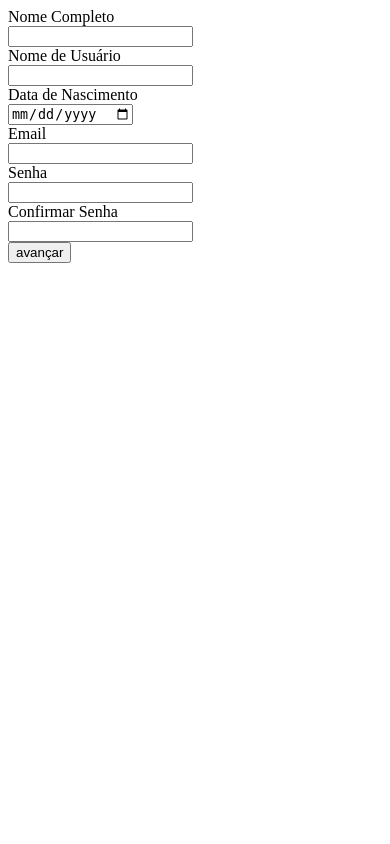
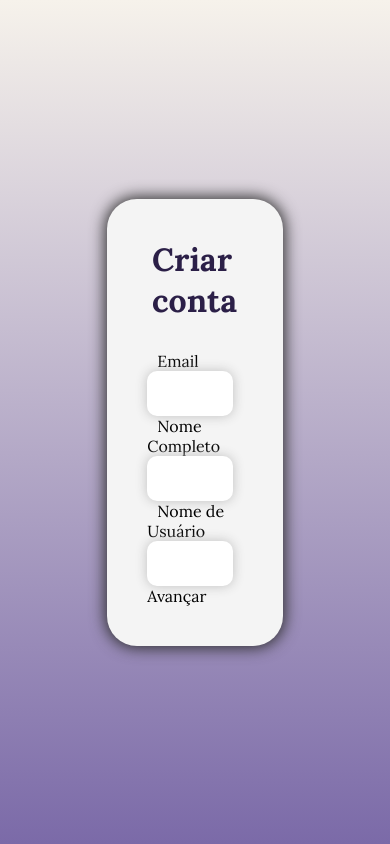
Before and after one commit to tccnook/TCC-Nook, a PHP site: page /tcc-development/paginas/cadastro.php in a window 390 px wide. Run offline with PHP 8.4, Linux system fonts and the light colour scheme.

Commit message:
conclusão css login

```diff
--- a/front-end/css/base/variables.css
+++ b/front-end/css/base/variables.css
@@ -2,15 +2,17 @@
     --bg-primary: #F5F3ED;
     --bg-cards: #2B1F47;
     --bg-cards-light: #3A2A5C;
-    --all-white: #FFF;
+    --all-white: #F4F4F4;
     --color-accent: #8B5CF6;
     --color-accent2: #A855F7;
-    --bg-gradient:linear-gradient(180deg,rgba(123, 106, 168, 1) 0%, rgba(246, 242, 235, 1) 100%);
+    --bg-gradient:linear-gradient(0deg,rgba(123, 106, 168, 1) 0%, rgba(246, 242, 235, 1) 100%);
 
     --text-primary: #000000;
     --text-secondary: #252525;
     --text-on-dark: #FFFFFF;
     --text-title:#2B1F47;
+
+    --width-login: 45vw;
 
 
     --warning: #F59E0B;
--- a/front-end/css/main.css
+++ b/front-end/css/main.css
@@ -1,22 +1,22 @@
 /*pasta base*/
-@import url('/nook/front-end/css/base/global.css');
-@import url('/nook/front-end/css/base/reset.css');
-@import url('/nook/front-end/css/base/variables.css');
+@import url('/TCC-Nook/front-end/css/base/global.css');
+@import url('/TCC-Nook/front-end/css/base/reset.css');
+@import url('/TCC-Nook/front-end/css/base/variables.css');
 
 /*pasta components*/
 
-@import url('/nook/front-end/css/components/forms.css');
-@import url('/nook/front-end/css/components/modal.css');
+@import url('/TCC-Nook/front-end/css/components/forms.css');
+@import url('/TCC-Nook/front-end/css/components/modal.css');
 
 /*pasta layout*/
 
-@import url('/nook/front-end/css/layout/footer.css');
-@import url('/nook/front-end/css/layout/header.css');
-@import url('/nook/front-end/css/layout/navbar.css');
+@import url('/TCC-Nook/front-end/css/layout/footer.css');
+@import url('/TCC-Nook/front-end/css/layout/header.css');
+@import url('/TCC-Nook/front-end/css/layout/navbar.css');
 
 /*pasta themes*/
-@import url('/nook/front-end/css/themes/dark.css');
-@import url('/nook/front-end/css/themes/light.css');
+@import url('/TCC-Nook/front-end/css/themes/dark.css');
+@import url('/TCC-Nook/front-end/css/themes/light.css');
 
 /*pasta utilities*/
-@import url('/nook/front-end/css/utilities/google-login.css');
+@import url('/TCC-Nook/front-end/css/utilities/google-login.css');
--- a/front-end/css/pages/login.css
+++ b/front-end/css/pages/login.css
@@ -9,12 +9,12 @@ body {
 main {
     background-color: var(--all-white);
     border-radius: var(--radius-lg);
-    width:60vw;
-    height: 70vh;
-    padding: 30px;
+    width: var(--width-login);
+    padding: 40px;
     align-items: center;
     box-shadow: 0 0 15px 2px #2e2e2e;
-
+    margin: 40px 0;
+    gap: 30px;
 }
 
 .logo-nook {
@@ -37,9 +37,10 @@ form {
 }
 
 form input {
-    height: 35px;
+    height: clamp(45px, 3vw, 70px);
     border-radius: var(--radius-sm);
-    border: solid 0.01px var(--bg-cards);
+    border: none;
+    box-shadow: 0 0 12px 0.1px var(--border-primary);
 }
 form label {
     text-align: start;
@@ -71,16 +72,12 @@ form input, form label, .remember-password, h1, .button-action {
     display: flex;
     align-items: center;
     gap: 16px;
-    margin: 18px 0;
 }
+
 .division-google-area hr {
-    display: block;
-    width: 100%;
-    height: 1px;
-    background-color: var(--text-secundary);
-    border: 0;
-    margin: 0;
+    width: clamp(30px, 15vw, 600px);
 }
+
 .division-google-area span {
     font-size: 14px;
     color: #252525;
--- /dev/null
+++ b/front-end/css/pages/logup.css
@@ -0,0 +1,7 @@
+.step {
+    display: none;
+}
+
+.step.active {
+    display: block;
+}
--- a/front-end/css/utilities/google-login.css
+++ b/front-end/css/utilities/google-login.css
@@ -19,5 +19,6 @@
 
 .ico-google {
     width: 15px;
-    border-left: 5px;
+    margin-right: 10px;
+
 }
--- a/paginas/cadastro.php
+++ b/paginas/cadastro.php
@@ -23,37 +23,67 @@
     <head>
         <meta charset="UTF-8">
         <meta name="viewport" content="width=device-width, initial-scale=1.0">
-        <title> Cadastro </title>
+        <link rel="stylesheet" href="/TCC-Nook/front-end/css/main.css">
+        <link rel="stylesheet" href="/TCC-Nook/front-end/css/pages/login.css">
+        <link rel="stylesheet" href="/TCC-Nook/front-end/css/pages/logup.css">
+
+        <link rel="preconnect" href="https://fonts.googleapis.com">
+        <link rel="preconnect" href="https://fonts.gstatic.com" crossorigin>
+        <link href="https://fonts.googleapis.com/css2?family=Lora:ital,wght@0,400;0,500;0,600;0,700;1,400;1,500;1,600;1,700&display=swap" rel="stylesheet">
+
+
+        <link rel="shortcut icon" href="/TCC-Nook/img/icons/ico-nook/ico-nook.ico" type="image/x-icon">
+
+        <script src="/TCC-Nook/front-end/js/pages/cadastro.js" defer></script>
+
+        <title> Nook - Cadastro </title>
     </head>
     <body>
-        <form name="cadastro" method="POST" action="#">
-            <label for="nome_comp"> Nome Completo </label>
-            <br>
-            <input type="text" name="nome_comp" id="nome_comp" value="<?php if(isset($nome_completo_google)){ echo $nome_completo_google; }  ?>">
-            <br>
-            <label for="nome_user"> Nome de Usuário </label>
-            <br>
-            <input type="text" name="nome_user" id="nome_user">
-            <br>
-            <label for="data_nasc"> Data de Nascimento </label>
-            <br>
-            <input type="date" name="data_nasc" id="data_nasc">
-            <br>
-            <label for="email"> Email </label>
-            <br>
-            <input type="text" name="email" id="email" value="<?php if(isset($email_google)){ echo $email_google; }  ?>">
-            <br>
-            <label for="senha"> Senha </label>
-            <br>
-            <input type="password" name="senha" id="senha">
-            <br>
-            <label for="confirmar_senha"> Confirmar Senha </label>
-            <br>
-            <input type="password" name="confirmar_senha" id="confirmar_senha">
-            <br>
-            <input type="submit" name="proximo" value="avançar">
+        <main>
+            <h1>Criar conta</h1>
+        <form name="cadastro" method="POST" action="">
 
-        </form>
+    <section class="step active" data-step="1">
+
+        <label for="email">Email</label>
+        <input type="email" name="email" id="email" value="<?php echo htmlspecialchars($email_google ?? ''); ?>">
+
+        <label for="nome_comp">Nome Completo</label>
+        <input type="text" name="nome_comp" id="nome_comp" value="<?php echo htmlspecialchars($nome_completo_google ?? ''); ?>">
+
+        <label for="nome_user">Nome de Usuário</label>
+        <input type="text" name="nome_user" id="nome_user">
+
+        <button type="button" class="next-step">
+            Avançar
+        </button>
+
+    </section>
+
+    <section class="step" data-step="2">
+
+        <label for="data_nasc">Data de Nascimento</label>
+        <input type="date" name="data_nasc" id="data_nasc">
+
+        <label for="senha">Senha</label>
+        <input type="password" name="senha" id="senha">
+
+        <label for="confirmar_senha">Confirmar Senha</label>
+        <input type="password" name="confirmar_senha" id="confirmar_senha">
+
+        <button type="button" class="previous-step button-action">
+            Voltar
+        </button>
+
+        <button type="submit" name="proximo" class="button-action">
+            Finalizar cadastro
+        </button>
+
+    </section>
+
+</form>
+
+</main>
 
     </body>
     </html>
```
Also changed, not shown: front-end/js/pages/logup.js (added, +43 -0 lines), paginas/login.php (+5 -5 lines), front-end/js/README.md (deleted).
